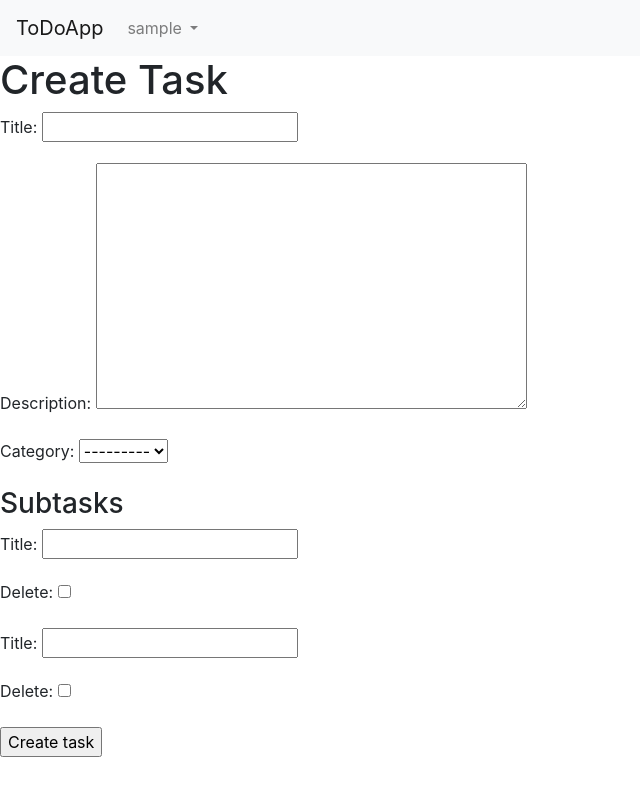
After one commit to Chenger1/toDoApp-v3, a Django app: page /create-task/ in a window 1280 px wide. The commit adds this page. Shown: the whole page, without its empty margins (0-640 px from the left). Run offline with Django 3.2, Linux system fonts and the light colour scheme; the visitor is signed in with stand-in values (Sample User, id 1); data that the repository does not hold is empty.

Commit message:
feat: Add an ability to create Tasks

```diff
--- a/todo/tasks/forms.py
+++ b/todo/tasks/forms.py
@@ -1,7 +1,7 @@
 from django import forms
 from django.core.exceptions import ValidationError
 
-from .models import Category
+from .models import Category, Task, Subtask
 
 
 class CreateCategoryForm(forms.ModelForm):
@@ -17,3 +17,23 @@ class CreateCategoryForm(forms.ModelForm):
         super().clean()
         if Category.objects.filter(name=self.data['name'], author=self.user):
             raise ValidationError('This category already exists')
+
+
+class CreateTaskForm(forms.ModelForm):
+    def __init__(self, user, *args, **kwargs):
+        super().__init__(*args, **kwargs)
+        self.fields['category'].queryset = Category.objects.filter(author=user)
+
+    class Meta:
+        model = Task
+        fields = ['title', 'description', 'category']
+
+
+class CreateSubTaskForm(forms.ModelForm):
+    class Meta:
+        model = Subtask
+        fields = ['title']
+
+
+CreateSubTaskFormSet = forms.inlineformset_factory(Task, Subtask,
+                                                   form=CreateSubTaskForm, extra=2)
--- a/todo/tasks/models.py
+++ b/todo/tasks/models.py
@@ -32,9 +32,9 @@ class Task(models.Model):
     created = models.DateTimeField(auto_now_add=True)
     updated = models.DateTimeField(auto_now=True)
 
-    category = models.OneToOneField(Category,
-                                    related_name='categories',
-                                    on_delete=models.CASCADE,)
+    category = models.ForeignKey(Category,
+                                 related_name='categories',
+                                 on_delete=models.CASCADE,)
 
     class Meta:
         ordering = ['-created']
--- /dev/null
+++ b/todo/tasks/templates/task/create_task.html
@@ -0,0 +1,17 @@
+{% extends "base.html" %}
+
+{% block title %}Create task{% endblock %}
+
+{% block content %}
+    <div>
+        <h1>Create Task</h1>
+        <form method="post">
+            {% csrf_token %}
+            {{ form.as_p }}
+            <h3>Subtasks</h3>
+             {{ subtasks.as_p }}
+
+            <p><input type="submit" value="Create task"></p>
+        </form>
+    </div>
+{% endblock %}
--- a/todo/tasks/templates/task/list.html
+++ b/todo/tasks/templates/task/list.html
@@ -11,9 +11,9 @@
                     <h1>Tasks</h1>
                 </div>
                 <div class="col-2">
-                    <button type="button" class="btn btn-primary">
-                        Add Task
-                    </button>
+                    <a href="{% url 'tasks:create_task' %}">
+                        <button type="button" class="btn btn-primary">Add Task</button>
+                    </a>
                 </div>
             </div>
             <table class="table">
--- a/todo/tasks/urls.py
+++ b/todo/tasks/urls.py
@@ -1,10 +1,11 @@
 from django.urls import path
 
-from .views import TaskList, CreateCategoryView
+from .views import TaskList, CreateCategoryView, CreateTaskView
 
 app_name = 'tasks'
 
 urlpatterns =[
     path('', TaskList.as_view(), name='task_list'),
     path('create-category/', CreateCategoryView.as_view(), name='create_category'),
+    path('create-task/', CreateTaskView.as_view(), name='create_task'),
 ]
--- a/todo/tasks/views.py
+++ b/todo/tasks/views.py
@@ -2,10 +2,10 @@ from django.views.generic import ListView
 from django.views.generic import View
 from django.shortcuts import render, redirect
 
-from .forms import CreateCategoryForm
+from .forms import CreateCategoryForm, CreateSubTaskFormSet, CreateTaskForm
 
 
-from .models import Task, Category
+from .models import Task, Category, Subtask
 
 
 class TaskList(ListView):
@@ -44,3 +44,31 @@ class CreateCategoryView(View):
             return redirect('tasks:task_list')
 
         return render(request, self.template, {'form': form})
+
+
+class CreateTaskView(View):
+    template = 'task/create_task.html'
+
+    def get(self, request):
+        task_form = CreateTaskForm(request.user)
+        subtask_form = CreateSubTaskFormSet()
+        return render(request, self.template, {'form': task_form,
+                                               'subtasks': subtask_form})
+
+    def post(self, request):
+        task_form = CreateTaskForm(request.user, request.POST)
+        subtask_form = CreateSubTaskFormSet(request.POST)
+
+        if task_form.is_valid():
+            task = task_form.save(commit=False)
+            task.author = request.user
+            task.save()
+
+            cd = list(filter(lambda x: len(x) > 0, subtask_form.cleaned_data))
+            if subtask_form.is_valid() and cd:
+                for form in cd:
+                    subtask = Subtask.objects.create(title=form['title'],
+                                                     task=task)
+                    subtask.save()
+
+        return redirect('tasks:task_list')
```
